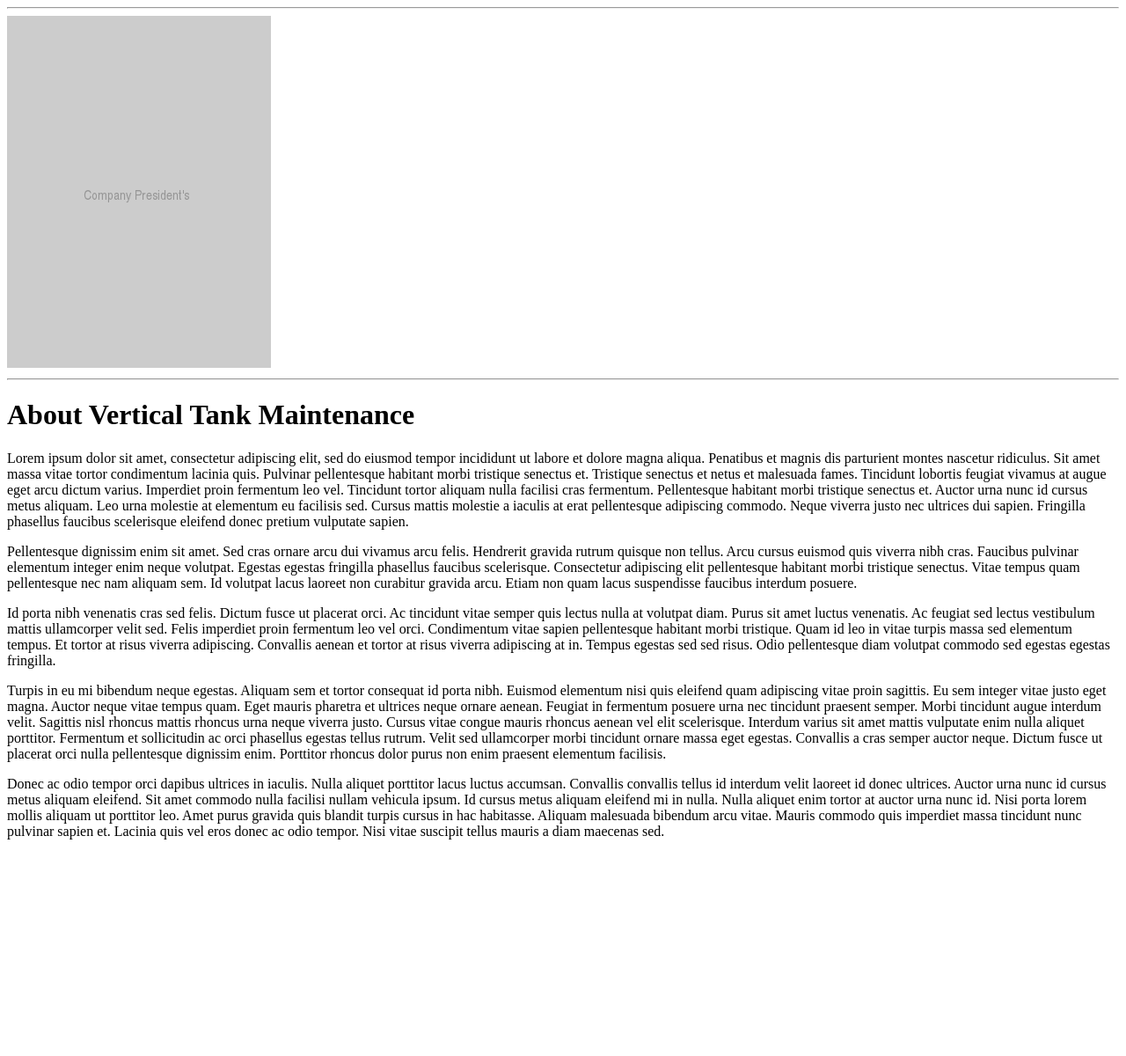
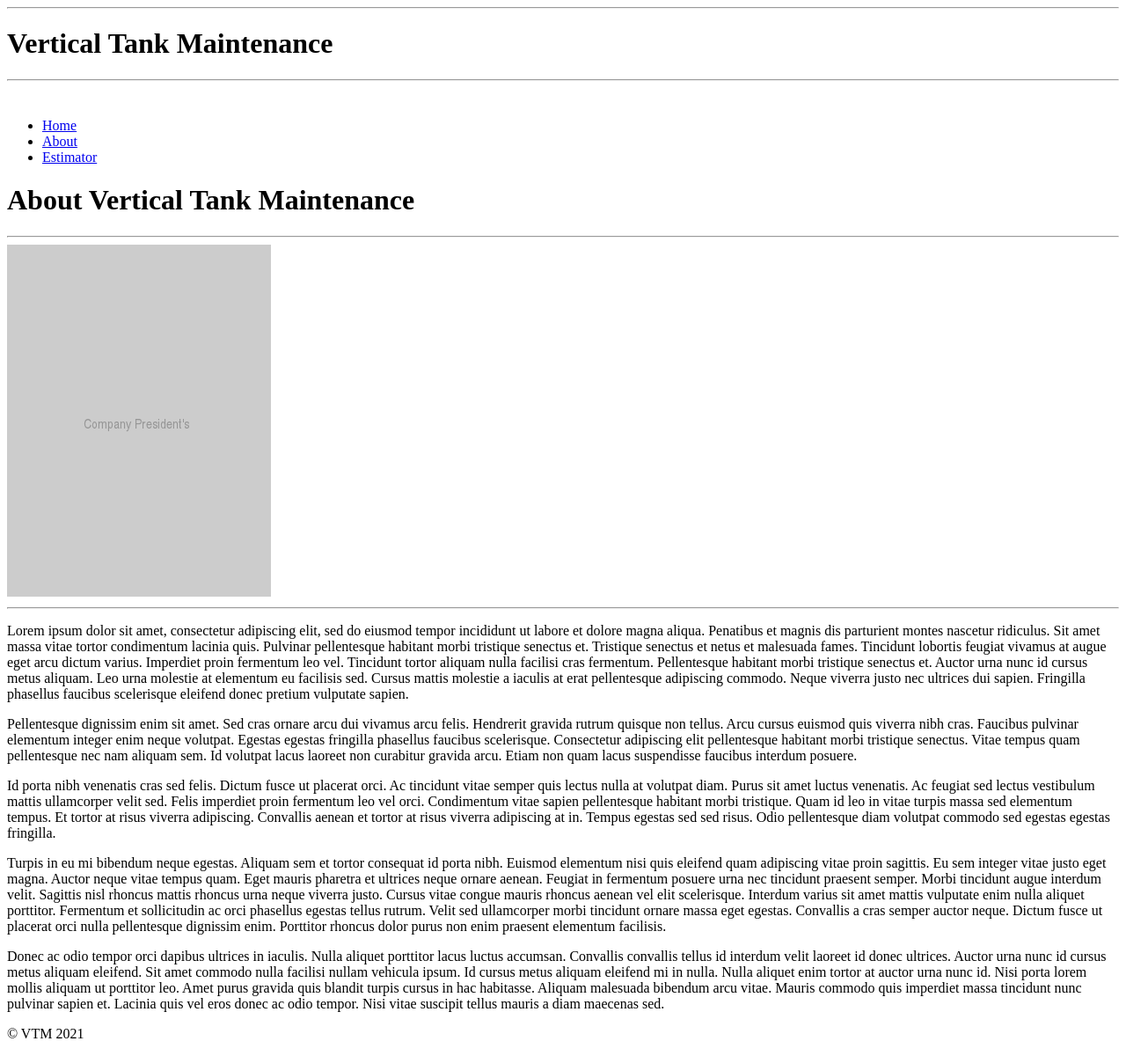
Before and after one commit to christine-barton/vt_site, a Flask app: page /about in a window 1280 px wide. Shown: the whole page at 88% size. Before the commit the page ends 954 px from the top, so only its background shows below. Run offline with Flask 2, Linux system fonts and the light colour scheme.

Commit message:
Edited to make run

```diff
--- a/app.py
+++ b/app.py
@@ -1,5 +1,5 @@
 from flask import Flask
-from flask import render_template
+from flask import render_template, redirect, request, url_for
 
 app = Flask(__name__)
 
@@ -11,9 +11,21 @@ def index():
 def about():
     return render_template('about.html', pageTitle= 'About Vertical Tank Maintenance')
 
-@app.route('/estimate')
+@app.route('/estimate', methods= ['GET', 'POST'])
 def estimate():
-    return render_template('estimate.html', pageTitle= 'VTM Estimator')
+    if request.method == 'POST':
+        form = request.form
+        radius = int(form['radius'])
+        height= int(form['height'])
+        top_area = 3.14 * (radius**2)
+        side_area = 2*(3.14* (radius* height))
+        total_area_in = top_area + side_area
+        total_area_sq_ft = total_area_in/ 144
+        material_cost= total_area_sq_ft * 25
+        labor_cost= total_area_sq_ft * 15
+        total_cost_estimate = material_cost + labor_cost
+        return render_template('estimate.html', final_estimate = total_cost_estimate)
+    return render_template ('estimate.html', pageTitle= 'Estimator Calculator')
 
 if __name__ == '__main__':
     app.run(debug=True)
--- a/templates/about.html
+++ b/templates/about.html
@@ -1,17 +1,16 @@
-<!DOCTYPE html>
-<html lang="en">
-<head>
-    <meta charset="UTF-8">
-    <meta name="viewport" content="width=device-width, initial-scale=1.0">
-    <title> {% block title %} About Vertical Tank Maintenance {% endblock %} </title>
-    <link rel="stylesheet" type="text/css" href="{{ url_for('static', filename='css/stylesheet.css') }}">
-</head>
+{% extends 'base.html' %}
 
-<hr> <img src= "{{ url_for('static', filename= 'company+president.png') }}" /> <hr>
+{% block title %} About Vertical Tank Maintenance {% endblock %}
 
+
+{% block body %}
 <body>
     <div>
         <h1>About Vertical Tank Maintenance</h1>
+
+        <hr>
+        <img src= "{{ url_for('static', filename= 'company+president.png') }}" />
+        <hr>
 
         <body>
                 <p>Lorem ipsum dolor sit amet, consectetur adipiscing elit, sed do eiusmod tempor incididunt ut labore et dolore magna aliqua.
@@ -43,11 +42,8 @@
             Nisi porta lorem mollis aliquam ut porttitor leo. Amet purus gravida quis blandit turpis cursus in hac habitasse. Aliquam malesuada bibendum arcu vitae. Mauris commodo quis imperdiet massa tincidunt nunc pulvinar sapien et.
             Lacinia quis vel eros donec ac odio tempor. Nisi vitae suscipit tellus mauris a diam maecenas sed. </p>
         </body>
-
-        {% block body %}
-
-        {% endblock %}
-
     </div>
 </body>
+{% endblock %}
+
 </html>
--- a/templates/base.html
+++ b/templates/base.html
@@ -10,11 +10,19 @@
     <div>
         <hr> <h1>Vertical Tank Maintenance</h1> <hr>
         <br>
+        <ul>
+            <li><a href="/">Home</a></li>
+            <li><a href="about">About</a></li>
+            <li><a href="estimate">Estimator</a></li>
+        </ul>
 
         {% block body %}
 
         {% endblock %}
 
+        <div class="footer">
+        <p> © VTM 2021 </p>
     </div>
+</div>
 </body>
 </html>
```
Also changed, not shown: templates/estimate.html (+19 -4 lines).
